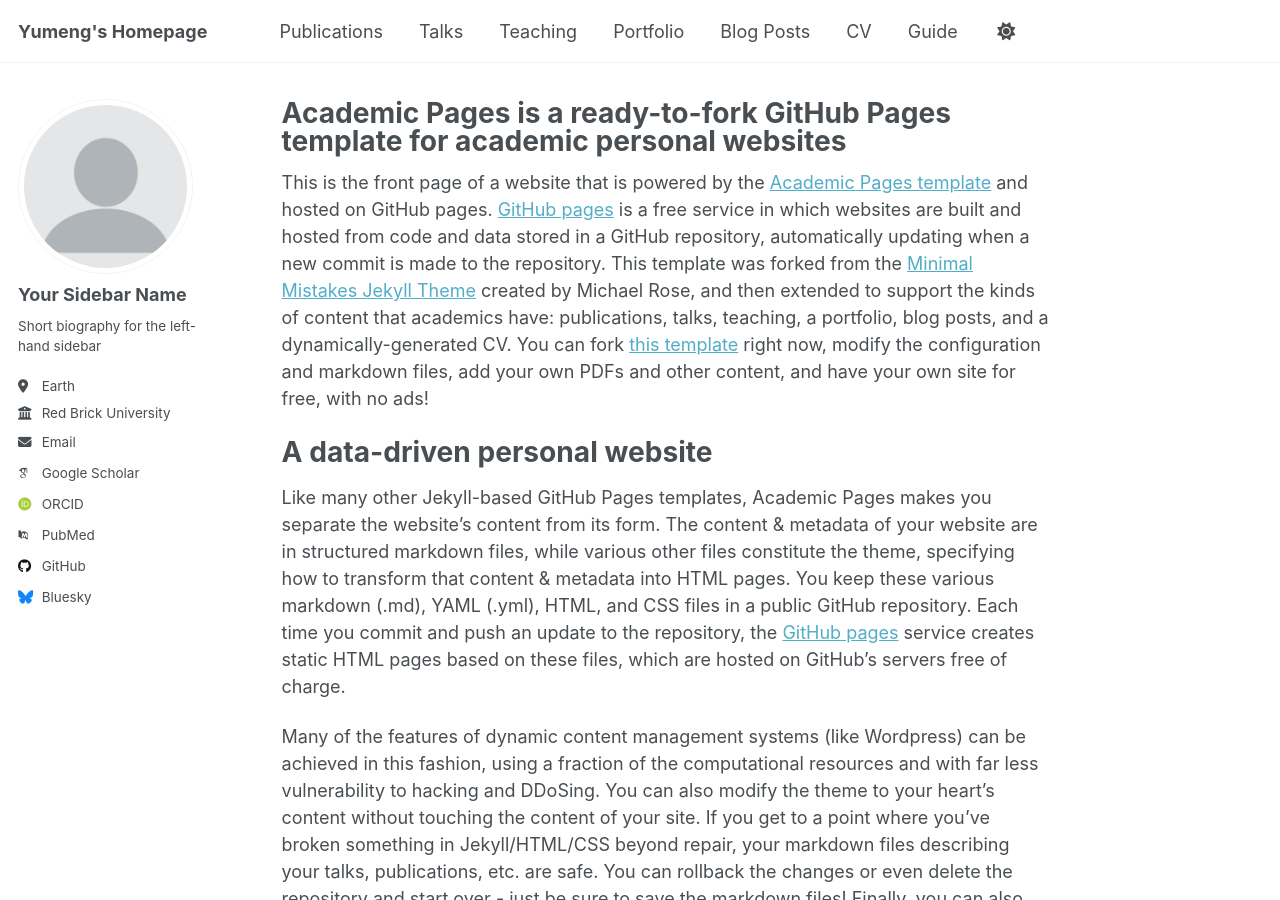
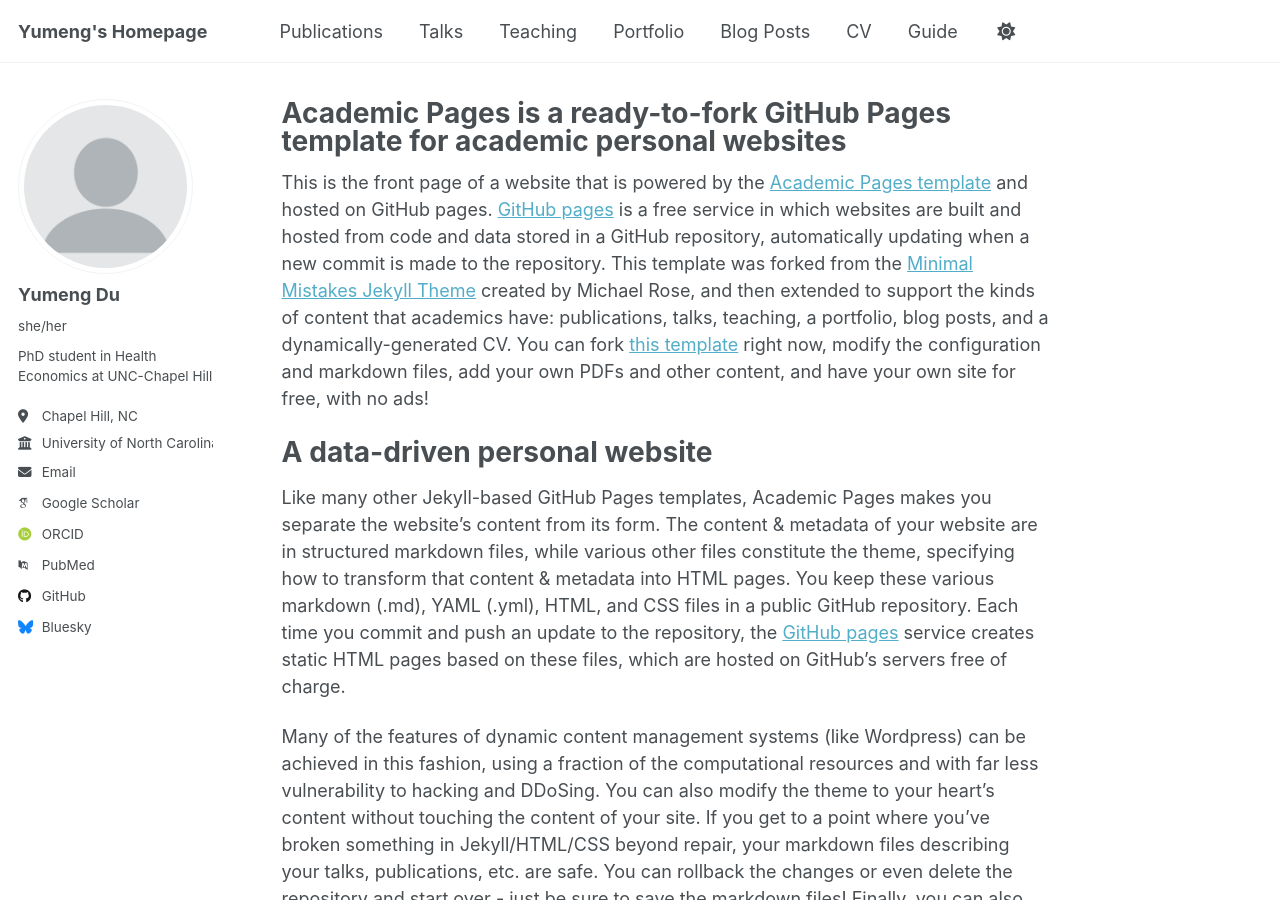
Before and after one commit to Yumeng0808/Yumeng0808.github.io, a Jekyll site: the page built from _pages/about.md, in a window 1280 px wide and 900 px high. Built offline with Jekyll 4.4.1, drawn with Linux system fonts in a browser that asks for light colours; some web fonts are replaced.

Commit message:
Update _config.yml

```diff
--- a/_config.yml
+++ b/_config.yml
@@ -23,13 +23,13 @@ repository               : "academicpages/academicpages.github.io"
 author:
   # Biographic information
   avatar           : "profile.png"
-  name             : "Your Sidebar Name"
-  pronouns         : # example: "she/her"
-  bio              : "Short biography for the left-hand sidebar"
-  location         : "Earth"
-  employer         : "Red Brick University"
+  name             : "Yumeng Du"
+  pronouns         : "she/her"
+  bio              : "PhD student in Health Economics at UNC-Chapel Hill"
+  location         : "Chapel Hill, NC"
+  employer         : "University of North Carolina at Chapel Hill"
   uri              : # URL
-  email            : "none@example.org"
+  email            : "yumengdu@unc.edu"
 
   # Academic websites
   arxiv            : # URL - Update with the correct link to your profile
```
